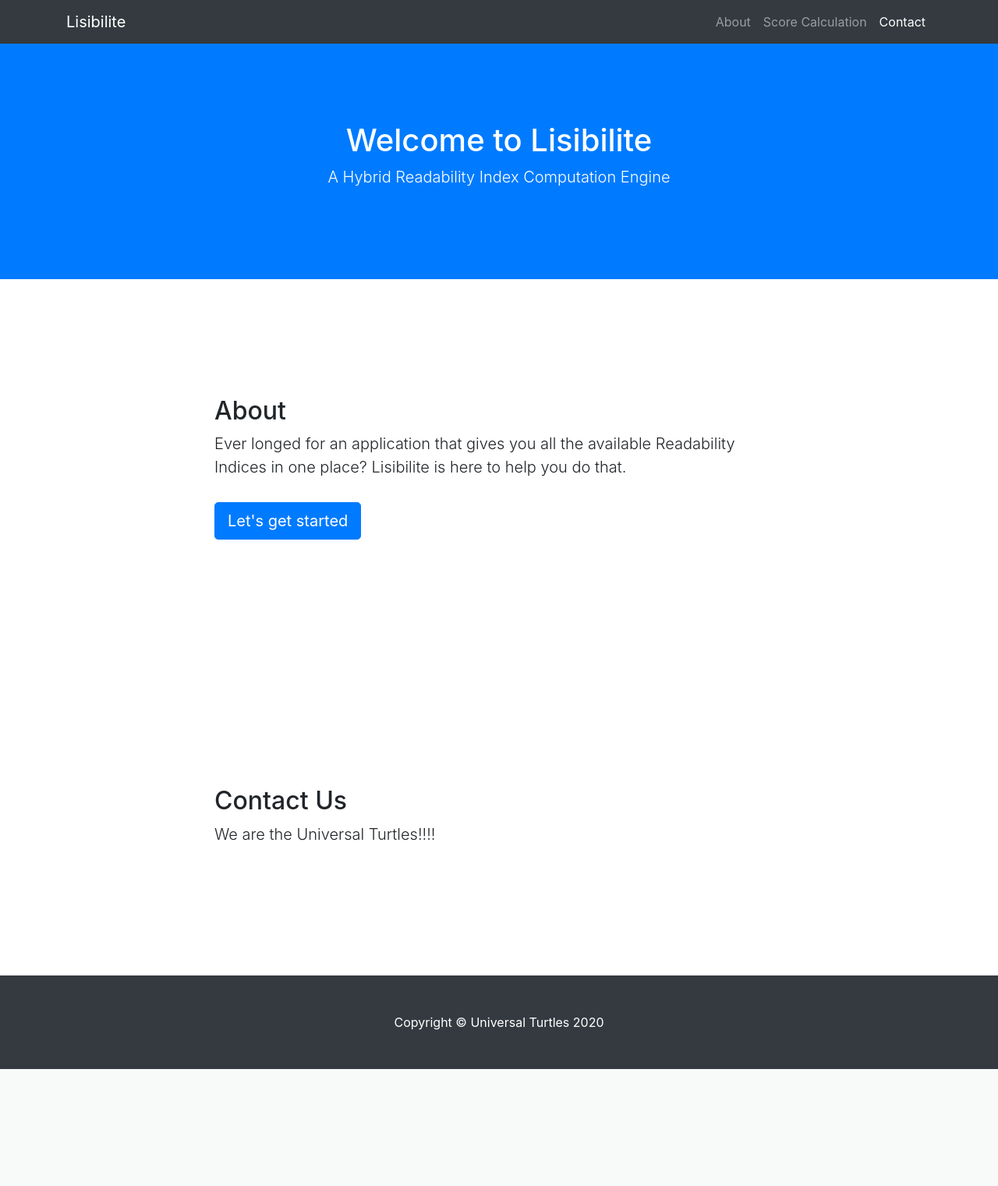
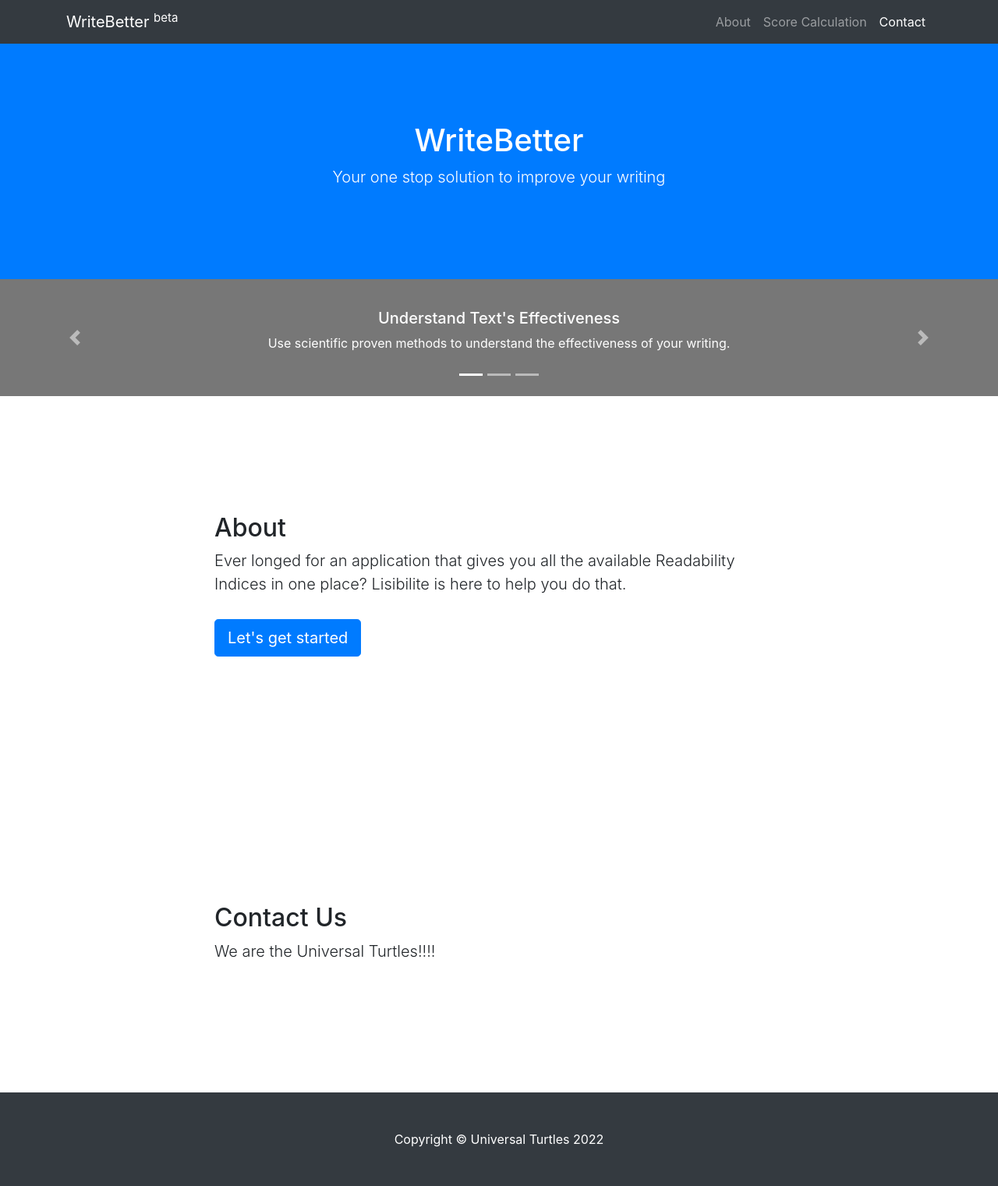
Before and after one commit to universalturtles/Lisibilite, a Django app: page / in a window 1280 px wide. Shown: the whole page at 78% size. Before the commit the page ends 1371 px from the top, so only its background shows below. Run offline with Django 3.2, Linux system fonts and the light colour scheme; parts of the project's set-up code (start-up, migrations or seed data) failed here and were passed over; some libraries are stand-ins or nearby versions.

Commit message:
Issue #52 UI: Rebrand to Write Better, added beta tag in header and added a carousel with feature highlights

```diff
--- a/code/ui/lisibilite_ui_app/templates/displaymetrics.html
+++ b/code/ui/lisibilite_ui_app/templates/displaymetrics.html
@@ -9,7 +9,7 @@
   <meta name="description" content="">
   <meta name="author" content="">
 
-  <title>Lisibilite</title>
+  <title>WriteBetter</title>
 
   <!-- Bootstrap core CSS -->
   <link href="{% static 'vendor/bootstrap/css/bootstrap.min.css' %}" rel="stylesheet">
@@ -25,7 +25,7 @@
   <!-- Navigation -->
   <nav class="navbar navbar-expand-lg navbar-dark bg-dark fixed-top" id="mainNav">
     <div class="container">
-      <a class="navbar-brand js-scroll-trigger" href="{% url 'home' %}">Lisibilite</a>
+      <a class="navbar-brand js-scroll-trigger" href="{% url 'home' %}">WriteBetter <sup>beta</sup></a>
       <button class="navbar-toggler" type="button" data-toggle="collapse" data-target="#navbarResponsive" aria-controls="navbarResponsive" aria-expanded="false" aria-label="Toggle navigation">
         <span class="navbar-toggler-icon"></span>
       </button>
@@ -177,7 +177,7 @@
   <!-- Footer -->
   <footer class="py-5 bg-dark">
     <div class="container">
-      <p class="m-0 text-center text-white">Copyright &copy; Universal Turtles 2020</p>
+      <p class="m-0 text-center text-white">Copyright &copy; Universal Turtles 2022</p>
     </div>
     <!-- /.container -->
   </footer>
--- a/code/ui/lisibilite_ui_app/templates/index.html
+++ b/code/ui/lisibilite_ui_app/templates/index.html
@@ -1,31 +1,24 @@
 {% load static %}
 <!DOCTYPE html>
 <html lang="en">
-
   <head>
-
     <meta charset="utf-8">
     <meta name="viewport" content="width=device-width, initial-scale=1, shrink-to-fit=no">
     <meta name="description" content="">
     <meta name="author" content="">
-
-  <title>Lisibilite</title>
-
+    <title>WriteBetter</title>
     <!-- Bootstrap core CSS -->
     <link href="{% static 'vendor/bootstrap/css/bootstrap.min.css' %}" rel="stylesheet">
-
     <!-- Custom styles Lisibilite -->
     <link href="{% static 'css/scrolling-nav.css' %}" rel="stylesheet">
     <link rel="shortcut icon" type="image/x-icon" href="{% static 'images/icon.png' %}" />
-
   </head>
-
   <body id="page-top">
-
     <!-- Navigation -->
     <nav class="navbar navbar-expand-lg navbar-dark bg-dark fixed-top" id="mainNav">
       <div class="container">
-      <a class="navbar-brand js-scroll-trigger" href="{% url 'home' %}">Lisibilite</a>
+        <a class="navbar-brand js-scroll-trigger" href="{% url 'home' %}">WriteBetter <sup>beta</sup>
+        </a>
         <button class="navbar-toggler" type="button" data-toggle="collapse" data-target="#navbarResponsive" aria-controls="navbarResponsive" aria-expanded="false" aria-label="Toggle navigation">
           <span class="navbar-toggler-icon"></span>
         </button>
@@ -44,27 +37,73 @@
         </div>
       </div>
     </nav>
-
     <header class="bg-primary text-white">
       <div class="container text-center">
-      <h1>Welcome to Lisibilite</h1>
-      <p class="lead">A Hybrid Readability Index Computation Engine</p>
+        <h1>WriteBetter</h1>
+        <p class="lead">Your one stop solution to improve your writing</p>
       </div>
     </header>
+
+    <!-- Carousel -->
+    <div id="carouselExampleCaptions" class="carousel slide" data-ride="carousel">
+      <ol class="carousel-indicators">
+        <li data-target="#carouselExampleCaptions" data-slide-to="0" class="active"></li>
+        <li data-target="#carouselExampleCaptions" data-slide-to="1"></li>
+        <li data-target="#carouselExampleCaptions" data-slide-to="2"></li>
+      </ol>
+      <div class="carousel-inner">
+        <div class="carousel-item active">
+          <svg class="bd-placeholder-img bd-placeholder-img-lg d-block w-100" xmlns="http://www.w3.org/2000/svg" preserveAspectRatio="xMidYMid slice" focusable="false" role="img" aria-label="Understand Effectiveness">
+            <rect width="100%" height="100%" fill="#777"></rect>
+          </svg>
+          <div class="carousel-caption d-none d-md-block">
+            <h5>Understand Text's Effectiveness</h5>
+            <p>Use scientific proven methods to understand the effectiveness of your writing.</p>
+          </div>
+        </div>
+        <div class="carousel-item">
+          <svg class="bd-placeholder-img bd-placeholder-img-lg d-block w-100" xmlns="http://www.w3.org/2000/svg" preserveAspectRatio="xMidYMid slice" focusable="false" role="img" aria-label="Placeholder: Second slide">
+            <rect width="100%" height="100%" fill="#777"></rect>
+          </svg>
+          <div class="carousel-caption d-none d-md-block">
+            <h5>Readability</h5>
+            <p>Verify what you write is readable by your target audience imporving your reach.</p>
+          </div>
+        </div>
+        <div class="carousel-item">
+          <svg class="bd-placeholder-img bd-placeholder-img-lg d-block w-100" xmlns="http://www.w3.org/2000/svg" preserveAspectRatio="xMidYMid slice" focusable="false" role="img" aria-label="Write Better">
+            <rect width="100%" height="100%" fill="#777"></rect>
+          </svg>
+          <div class="carousel-caption d-none d-md-block">
+            <h5>Write Better</h5>
+            <p>Analyse and improve your writing - for a better write - simply write better!</p>
+          </div>
+        </div>
+      </div>
+      <a class="carousel-control-prev" href="#carouselExampleCaptions" role="button" data-slide="prev">
+        <span class="carousel-control-prev-icon" aria-hidden="true"></span>
+        <span class="sr-only">Previous</span>
+      </a>
+      <a class="carousel-control-next" href="#carouselExampleCaptions" role="button" data-slide="next">
+        <span class="carousel-control-next-icon" aria-hidden="true"></span>
+        <span class="sr-only">Next</span>
+      </a>
+    </div>
+
 
     <section id="about">
       <div class="container">
         <div class="row">
           <div class="col-lg-8 mx-auto">
             <h2>About</h2>
-          <p class="lead">Ever longed for an application that gives you all the available Readability Indices in one place? Lisibilite is here to help you do that.<br><br>
+            <p class="lead">Ever longed for an application that gives you all the available Readability Indices in one place? Lisibilite is here to help you do that. <br>
+              <br>
               <a class="btn btn-primary btn-lg" href="{% url 'userinput' %}" role="button">Let's get started</a>
             </p>
           </div>
         </div>
       </div>
     </section>
-
     <section id="contact">
       <div class="container">
         <div class="row">
@@ -75,26 +114,19 @@
         </div>
       </div>
     </section>
-
     <!-- Footer -->
     <footer class="py-5 bg-dark">
       <div class="container">
-      <p class="m-0 text-center text-white">Copyright &copy; Universal Turtles 2020</p>
+        <p class="m-0 text-center text-white">Copyright &copy; Universal Turtles 2022</p>
       </div>
       <!-- /.container -->
     </footer>
-
     <!-- Bootstrap core JavaScript -->
     <script src="{% static 'vendor/jquery/jquery.min.js' %}"></script>
     <script src="{% static 'vendor/bootstrap/js/bootstrap.bundle.min.js' %}"></script>
-
     <!-- Plugin JavaScript -->
     <script src="{% static 'vendor/jquery-easing/jquery.easing.min.js' %}"></script>
-
     <!-- Custom JavaScript for this theme -->
     <script src="{% static 'js/scrolling-nav.js' %}"></script>
-
   </body>
-
-
 </html>
--- a/code/ui/lisibilite_ui_app/templates/userinput.html
+++ b/code/ui/lisibilite_ui_app/templates/userinput.html
@@ -9,7 +9,7 @@
   <meta name="description" content="">
   <meta name="author" content="">
 
-  <title>Lisibilite</title>
+  <title>WriteBetter</title>
 
   <!-- Bootstrap core CSS -->
   <link href="{% static 'vendor/bootstrap/css/bootstrap.min.css' %}" rel="stylesheet">
@@ -25,7 +25,7 @@
   <!-- Navigation -->
   <nav class="navbar navbar-expand-lg navbar-dark bg-dark fixed-top" id="mainNav">
     <div class="container">
-      <a class="navbar-brand js-scroll-trigger" href="{% url 'home' %}">Lisibilite</a>
+      <a class="navbar-brand js-scroll-trigger" href="{% url 'home' %}">WriteBetter <sup>beta</sup></a>
       <button class="navbar-toggler" type="button" data-toggle="collapse" data-target="#navbarResponsive" aria-controls="navbarResponsive" aria-expanded="false" aria-label="Toggle navigation">
         <span class="navbar-toggler-icon"></span>
       </button>
@@ -82,7 +82,7 @@
   <!-- Footer -->
   <footer class="py-5 bg-dark">
     <div class="container">
-      <p class="m-0 text-center text-white">Copyright &copy; Universal Turtles 2020</p>
+      <p class="m-0 text-center text-white">Copyright &copy; Universal Turtles 2022</p>
     </div>
     <!-- /.container -->
   </footer>
```
Lines whose indentation alone changed are shown as unchanged.
